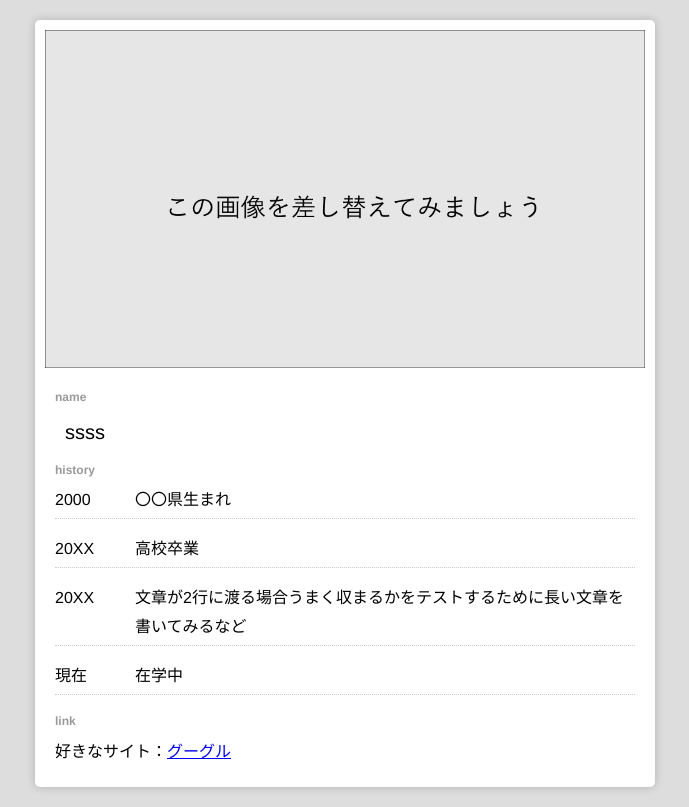
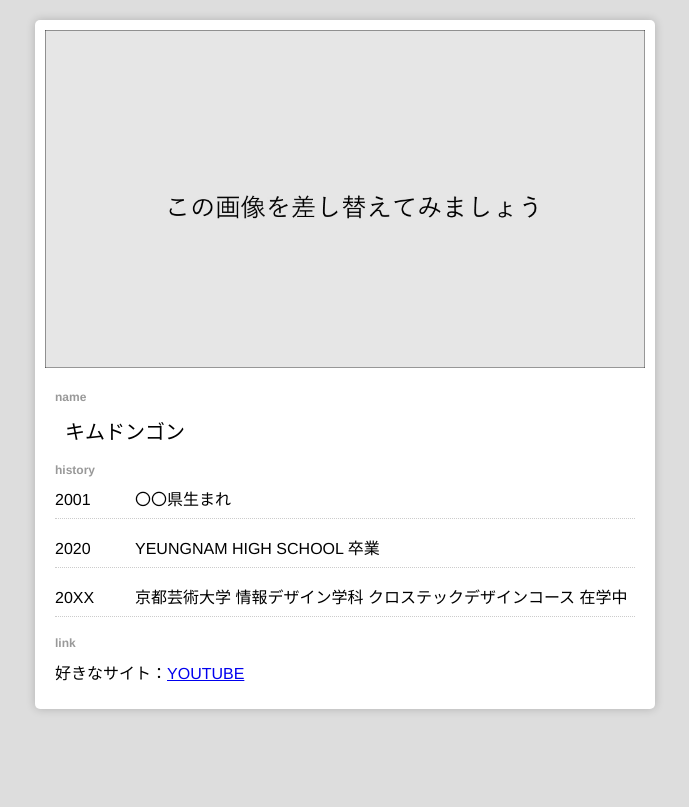
Before and after one commit to KUAD-XtechDesign/simple_page-soulplayer01, a plain HTML site: page index.html in a window 1280 px wide. Shown: the whole page, without its empty margins (295-984 px from the left). Drawn offline with Linux system fonts and the light colour scheme.

Commit message:
Update index.html

```diff
--- a/index.html
+++ b/index.html
@@ -19,19 +19,18 @@
       <!-- 個人情報なので注意 -->
       <div class="profile">
         <h2 class="title">name</h2>
-        <h1 class="name">ssss</h1>
+        <h1 class="name">キムドンゴン</h1>
 
         <h2 class="title">history</h2>
         <ul class="history_list">
-          <li><div class="year">2000</div><div class="txt">〇〇県生まれ</div></li>
-          <li><div class="year">20XX</div><div class="txt">高校卒業</div></li>
-          <li><div class="year">20XX</div><div class="txt">文章が2行に渡る場合うまく収まるかをテストするために長い文章を書いてみるなど</div></li>
-          <li><div class="year">現在</div><div>在学中</div></li>
+          <li><div class="year">2001</div><div class="txt">〇〇県生まれ</div></li>
+          <li><div class="year">2020</div><div class="txt">YEUNGNAM HIGH SCHOOL 卒業</div></li>
+          <li><div class="year">20XX</div><div class="txt">京都芸術大学 情報デザイン学科 クロステックデザインコース 在学中</div></li>
         </ul>
 
         <h2 class="title">link</h2>
         <div>
-          好きなサイト：<a href="https://google.com" target="_blank">グーグル</a>
+          好きなサイト：<a href="youtube.com" target="_blank">YOUTUBE</a>
         </div>
 
       </div>
```
